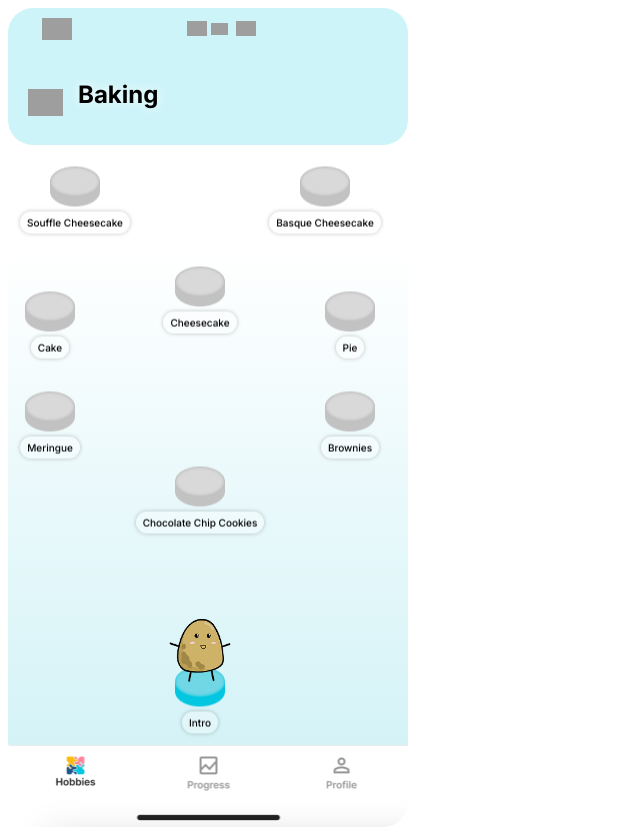
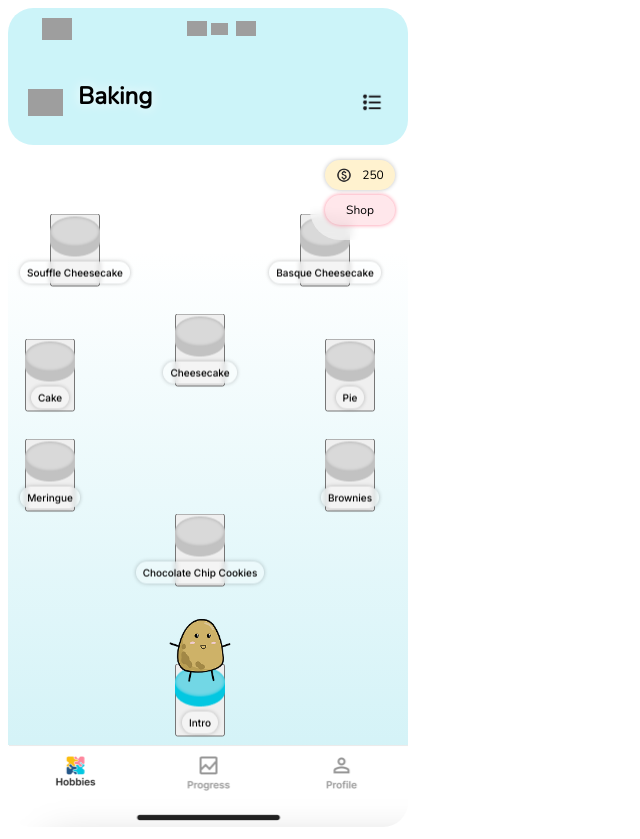
Before and after one commit to jocelyn-chen/cis5120-final-project, a React (Vite) app in the folder moz-todo-react/: page /baking in a window 1280 px wide. Shown: the whole page, without its empty margins (0-640 px from the left). Built offline with nearby package versions, Linux system fonts and the light colour scheme; grey boxes are pictures that could not be loaded.

Commit message:
start work on popup:

```diff
--- a/moz-todo-react/index.html
+++ b/moz-todo-react/index.html
@@ -9,6 +9,7 @@
     <link rel="preconnect" href="https://fonts.googleapis.com">
     <link rel="preconnect" href="https://fonts.gstatic.com" crossorigin>
     <link href="https://fonts.googleapis.com/css2?family=Inter:wght@100..900&display=swap" rel="stylesheet">
+    <link href='https://fonts.googleapis.com/css?family=Nunito' rel='stylesheet'>
   </head>
   <body>
     <div id="root"></div>
--- a/moz-todo-react/src/Baking.jsx
+++ b/moz-todo-react/src/Baking.jsx
@@ -1,9 +1,15 @@
 import React from "react";
 import styles from "./Baking.module.css";
+import {useState} from "react";
 import { StatusBar, NavigationBar } from "./HobbiesScreen";
+import Popup from "./Popup";
+
 import roadmapIconGrey from './assets/roadmap icon grey.png';
 import roadmapIconBlue from './assets/roadmap icon dark blue.png';
 import roadmapIconCyan from './assets/roadmap icon cyan.png';
+
+import listIcon from './assets/listicon.png';
+import coinIcon from './assets/coin.png';
 
 import potato from './assets/potato plain.png';
 
@@ -14,37 +20,72 @@ const BakingTitle = () => {
             <div className={styles.titleContainer}>
                 <img src="https://cdn.builder.io/api/v1/image/assets/TEMP/aed7d15250214735c3199caa01b418e11bcb8707?placeholderIfAbsent=true&apiKey=1391c7d4f5754fa3b2f95c32393f195e" alt="Baking icon" className={styles.img} />
                 <h2 className={styles.myHobbies}>Baking</h2>
+                <img src={listIcon} alt="list icon" style={{width: '24px', position: 'absolute', left: '360px'}}></img>
             </div>
         </header>
       );
   }
 
 const RoadmapIcon = ({ title, color, style }) => {
+    const [isPopupOpen, setIsPopupOpen] = useState(false);
+
+    const openPopup = () => {
+        setIsPopupOpen(true);
+    };
+
+    const closePopup = () => {
+        setIsPopupOpen(false);
+    };
+
+    const handleClick = () => {
+        console.log("Showing module popup");
+        openPopup();
+    };
     const iconColors = {"grey": roadmapIconGrey, "blue": roadmapIconBlue, "cyan": roadmapIconCyan}
     return (
-        <div className={styles.roadmapIconSet} style={style}>
-            <img src={iconColors[color]} alt="Roadmap icon"></img>
-            <p className={styles.roadmapIconText}>
-                {title}
-            </p>
+        <div>
+            <button onClick={handleClick} className={styles.roadmapIconSet} style={style}>
+                <img src={iconColors[color]} alt="Roadmap icon"></img>
+                <p className={styles.roadmapIconText}>
+                    {title}
+                </p>
+            </button>
+
+            <Popup isOpen={isPopupOpen} onClose={closePopup}></Popup>
         </div>
     )
 
+}
+
+const ShopSection = () => {
+    return (
+        <div className={styles.storesection}>
+            <div className={styles.coinamount}>
+            <img src={coinIcon} alter="coin icon" style={{width: '16px'}}></img>
+            <p style={{margin: '0px'}}>250</p>
+            </div>
+            <button className={styles.shopping}>
+            <p style={{margin: '0px'}}>Shop</p>
+            </button>
+        </div>
+    )
 }
 
 const Roadmap = () => {
     return (
         <div className={styles.bakingBackground}>
             <RoadmapIcon title="Intro" color="cyan" style={{ top: '700px', left: '200px' }}/>
-            <RoadmapIcon title="Chocolate Chip Cookies" color="grey" style={{ top: '500px', left: '200px' }}/>
-            <RoadmapIcon title="Cheesecake" color="grey" style={{ top: '300px', left: '200px' }}/>
-            <RoadmapIcon title="Basque Cheesecake" color="grey" style={{ top: '200px', left: '325px' }}/>
-            <RoadmapIcon title="Souffle Cheesecake" color="grey" style={{ top: '200px', left: '75px' }}/>
-            <RoadmapIcon title="Meringue" color="grey" style={{ top: '425px', left: '50px' }}/>
-            <RoadmapIcon title="Cake" color="grey" style={{ top: '325px', left: '50px' }}/>
-            <RoadmapIcon title="Pie" color="grey" style={{ top: '325px', left: '350px' }}/>
-            <RoadmapIcon title="Brownies" color="grey" style={{ top: '425px', left: '350px' }}/>
+            <RoadmapIcon title="Chocolate Chip Cookies" color="grey" style={{ top: '550px', left: '200px' }}/>
+            <RoadmapIcon title="Cheesecake" color="grey" style={{ top: '350px', left: '200px' }}/>
+            <RoadmapIcon title="Basque Cheesecake" color="grey" style={{ top: '250px', left: '325px' }}/>
+            <RoadmapIcon title="Souffle Cheesecake" color="grey" style={{ top: '250px', left: '75px' }}/>
+            <RoadmapIcon title="Meringue" color="grey" style={{ top: '475px', left: '50px' }}/>
+            <RoadmapIcon title="Cake" color="grey" style={{ top: '375px', left: '50px' }}/>
+            <RoadmapIcon title="Pie" color="grey" style={{ top: '375px', left: '350px' }}/>
+            <RoadmapIcon title="Brownies" color="grey" style={{ top: '475px', left: '350px' }}/>
             <img className={styles.potato} src={potato} alt="Potato avatar" style={{top: '650px', left: '200px'}}></img>
+
+            <ShopSection/>
         </div>
     )
 }
--- a/moz-todo-react/src/Baking.module.css
+++ b/moz-todo-react/src/Baking.module.css
@@ -11,7 +11,7 @@
     padding-top: 10px;
     padding-bottom: 20px;
     padding-left: 20px;
-    font-family:Inter;
+    font-family:Nunito;
     font-size: 24px;
     font-weight: 700;
     display: flex;
@@ -106,3 +106,80 @@
 
     width: 63px;
 }
+
+.storesection {
+    align-self: stretch;
+    width: 70px;
+    margin-top: auto;
+    margin-bottom: auto;
+
+    display: flex;
+    flex-direction: column;
+
+    gap: 5px;
+
+    border-radius: 30px;
+    background: rgba(255, 255, 255, 0.50);
+    backdrop-filter: blur(5px);
+
+    padding: 15px;
+    align-items: center;
+
+    position: absolute;
+    left: 310px;
+  }
+  .coinamount {
+    color: #000;
+
+    font-family: Nunito;
+    font-size: 12px;
+    font-style: normal;
+    font-weight: 500;
+    line-height: normal;
+
+    display: inline-flex;
+    /* padding: 5px 7px; */
+    justify-content: center;
+    align-items: center;
+    gap: 10px;
+    width:fit-content;
+
+    border-radius: 30px;
+    background-color: #fcbc1033;
+    box-shadow: 0px 0px 4px 0px rgba(0, 0, 0, 0.25);
+    backdrop-filter: blur(2px);
+
+    white-space: nowrap; /* Prevents text from wrapping */
+    margin: 0px;
+
+    width: 70px;
+    height: 30px;
+  }
+  .shopping {
+    color: #000;
+
+    font-family: Nunito;
+    font-size: 12px;
+    font-style: normal;
+    font-weight: 500;
+    line-height: normal;
+
+    display: inline-flex;
+    /* padding: 5px 7px; */
+    justify-content: center;
+    align-items: center;
+    gap: 10px;
+    width:fit-content;
+
+    border-radius: 30px;
+    background-color: #ff879d33;
+    box-shadow: 0px 0px 4px 0px #ff879d;
+    backdrop-filter: blur(2px);
+
+    white-space: nowrap; /* Prevents text from wrapping */
+    margin: 0px;
+
+    width: 70px;
+    height: 30px;
+    border: none;
+  }
--- a/moz-todo-react/src/HobbiesScreen.jsx
+++ b/moz-todo-react/src/HobbiesScreen.jsx
@@ -27,6 +27,7 @@ const UserProfile = () => {
     </section>
   );
 };
+
 
 // Coin and Shop Section Component
 const CoinShopSection = () => {
--- /dev/null
+++ b/moz-todo-react/src/Popup.jsx
@@ -0,0 +1,39 @@
+import React, { useState } from 'react';
+import './PopupStyles.css'; // Import the styles
+
+const Popup = ({isOpen, onClose, moduleName, moduleURL}) => {
+
+  const handleNavigate = () => {
+    // Change this URL to your desired destination
+    window.location.href = {moduleURL};
+  };
+
+  const handleOverlayClick = (e) => {
+    if (e.target.className === 'overlay') {
+      closePopup();
+    }
+  };
+
+  return (isOpen &&  (
+    <div className="overlay" onClick={handleOverlayClick}>
+        <div className="popup">
+        <div className="popup-header">
+            <h2 className="popup-title">{moduleName}</h2>
+            <button className="close-btn" onClick={onClose}>✕</button>
+        </div>
+        <div className="popup-content">
+            {/* <p className="popup-text">
+            Ready to explore delicious recipes and baking tips?
+            Click below to continue to our curated collection!
+            </p> */}
+            <button className="popup-button" onClick={handleNavigate}>
+            Start
+            </button>
+        </div>
+        </div>
+    </div>
+    )
+  );
+};
+
+export default Popup;
--- /dev/null
+++ b/moz-todo-react/src/PopupStyles.css
@@ -0,0 +1,131 @@
+/* Base styling */
+.popup-container {
+    font-family: Inter;
+  }
+
+  /* Popup trigger button */
+  .open-popup-btn {
+    background-color: #ff85a2;
+    color: white;
+    border: none;
+    padding: 12px 24px;
+    border-radius: 25px;
+    font-size: 16px;
+    cursor: pointer;
+    margin: 40px;
+    box-shadow: 0 4px 8px rgba(0, 0, 0, 0.1);
+    transition: all 0.3s ease;
+  }
+
+  .open-popup-btn:hover {
+    background-color: #ff6b8e;
+    transform: translateY(-2px);
+    box-shadow: 0 6px 12px rgba(0, 0, 0, 0.15);
+  }
+
+  /* Overlay background */
+  .overlay {
+    position: fixed;
+    top: 0;
+    left: 0;
+    width: 100%;
+    height: 100%;
+    background-color: rgba(0, 0, 0, 0.5);
+    display: flex;
+    justify-content: center;
+    align-items: center;
+    z-index: 1000;
+    backdrop-filter: blur(5px);
+    animation: fadeIn 0.3s ease-out;
+  }
+
+  /* Popup styling */
+  .popup {
+    background-color: white;
+    width: 90%;
+    max-width: 400px;
+    border-radius: 15px;
+    overflow: hidden;
+    box-shadow: 0 10px 30px rgba(0, 0, 0, 0.2);
+    animation: slideUp 0.4s ease-out forwards;
+  }
+
+  .popup-header {
+    background-color: #73d0ff;
+    color: white;
+    padding: 20px;
+    text-align: center;
+    position: relative;
+  }
+
+  .popup-title {
+    margin: 0;
+    font-size: 24px;
+  }
+
+  .close-btn {
+    position: absolute;
+    right: 15px;
+    top: 15px;
+    background: transparent;
+    border: none;
+    color: white;
+    font-size: 20px;
+    cursor: pointer;
+    height: 30px;
+    width: 30px;
+    display: flex;
+    align-items: center;
+    justify-content: center;
+    border-radius: 50%;
+    transition: all 0.2s;
+  }
+
+  .close-btn:hover {
+    background-color: rgba(255, 255, 255, 0.2);
+  }
+
+  .popup-content {
+    padding: 25px;
+  }
+
+  .popup-text {
+    margin-bottom: 20px;
+    line-height: 1.5;
+    color: #555;
+  }
+
+  .popup-button {
+    background-color: #ff85a2;
+    color: white;
+    border: none;
+    padding: 12px 24px;
+    border-radius: 25px;
+    font-size: 16px;
+    cursor: pointer;
+    width: 100%;
+    transition: all 0.3s ease;
+  }
+
+  .popup-button:hover {
+    background-color: #ff6b8e;
+    transform: translateY(-2px);
+    box-shadow: 0 4px 8px rgba(0, 0, 0, 0.1);
+  }
+
+  /* Animations */
+  @keyframes fadeIn {
+    from { opacity: 0; }
+    to { opacity: 1; }
+  }
+
+  @keyframes slideUp {
+    from {
+      opacity: 0;
+      transform: translateY(50px);
+    }
+    to {
+      opacity: 1;
+      transform: translateY(0);
+    }
+  }
```
Also changed, not shown: moz-todo-react/src/assets/listicon.png (added).
